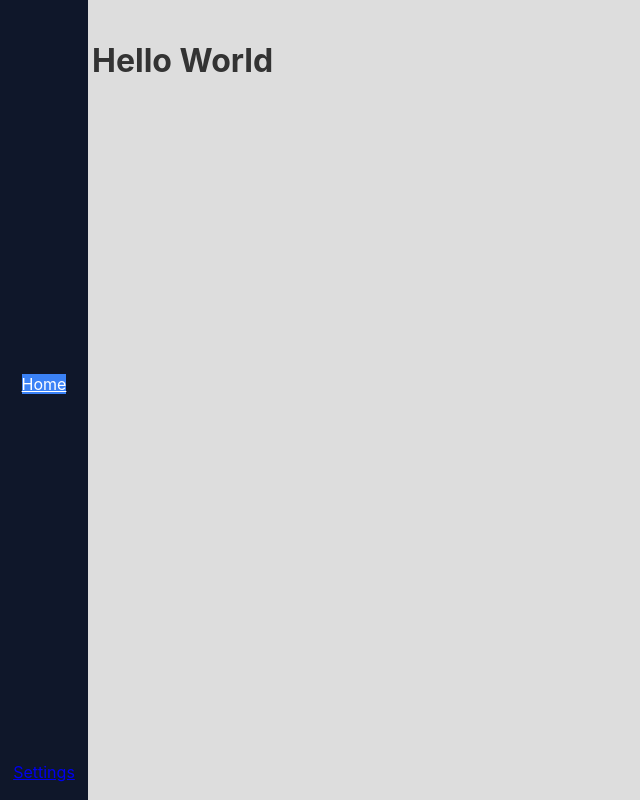
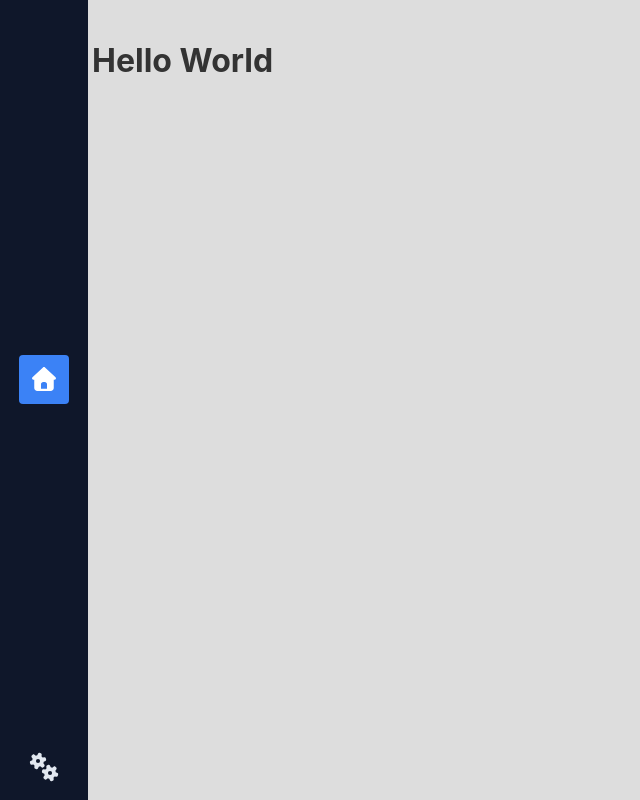
Before and after one commit to MrCorba/FocusPoint, a Vue app in the folder FocusPointClient/: page / in a window 1280 px wide. Shown: the whole page, without its empty margins (0-640 px from the left). Built offline with nearby package versions, Linux system fonts and the light colour scheme.

Commit message:
Add icons to navbar

```diff
--- a/FocusPointClient/src/components/NavBar.vue
+++ b/FocusPointClient/src/components/NavBar.vue
@@ -4,11 +4,15 @@ import { RouterLink } from 'vue-router'
 
 <template>
     <nav class="nav-main">
-        <RouterLink to="/">Home</RouterLink>
+        <RouterLink to="/">
+            <font-awesome-icon :icon="['fas', 'home']" />
+        </RouterLink>
     </nav>
 
     <nav class="nav-bottom">
-        <RouterLink to="/settings">Settings</RouterLink>
+        <RouterLink to="/settings">
+            <font-awesome-icon :icon="['fas', 'cogs']" />
+        </RouterLink>
     </nav>
 </template>
 
@@ -31,9 +35,20 @@ import { RouterLink } from 'vue-router'
     margin-bottom: 4px;
 }
 
+a {
+    font-size: 24px;
+    color: $sidebar-color-text;
+    border-radius: 4px;
+    padding: 10px;
 
-a.router-link-active {
-    background-color: $color-primary;
-    color: $color-primary-text;
+    &.router-link-active {
+        background-color: $color-primary;
+        color: $color-primary-text;
+    }
+
+    &:hover{
+        background-color: $color-primary-hover;
+        color: $color-primary-text;
+    }
 }
 </style>
--- a/FocusPointClient/src/main.ts
+++ b/FocusPointClient/src/main.ts
@@ -2,7 +2,12 @@ import { createApp } from 'vue'
 import App from './App.vue'
 import { router } from './pages/router'
 import "./styles/main.scss"
+import { library } from '@fortawesome/fontawesome-svg-core'
+import { FontAwesomeIcon } from '@fortawesome/vue-fontawesome'
+import { faHome, faCogs } from '@fortawesome/free-solid-svg-icons'
 
-createApp(App)
-.use(router)
+library.add(faHome, faCogs);
+
+createApp(App).use(router)
+.component('font-awesome-icon', FontAwesomeIcon)
 .mount('#app')
```
